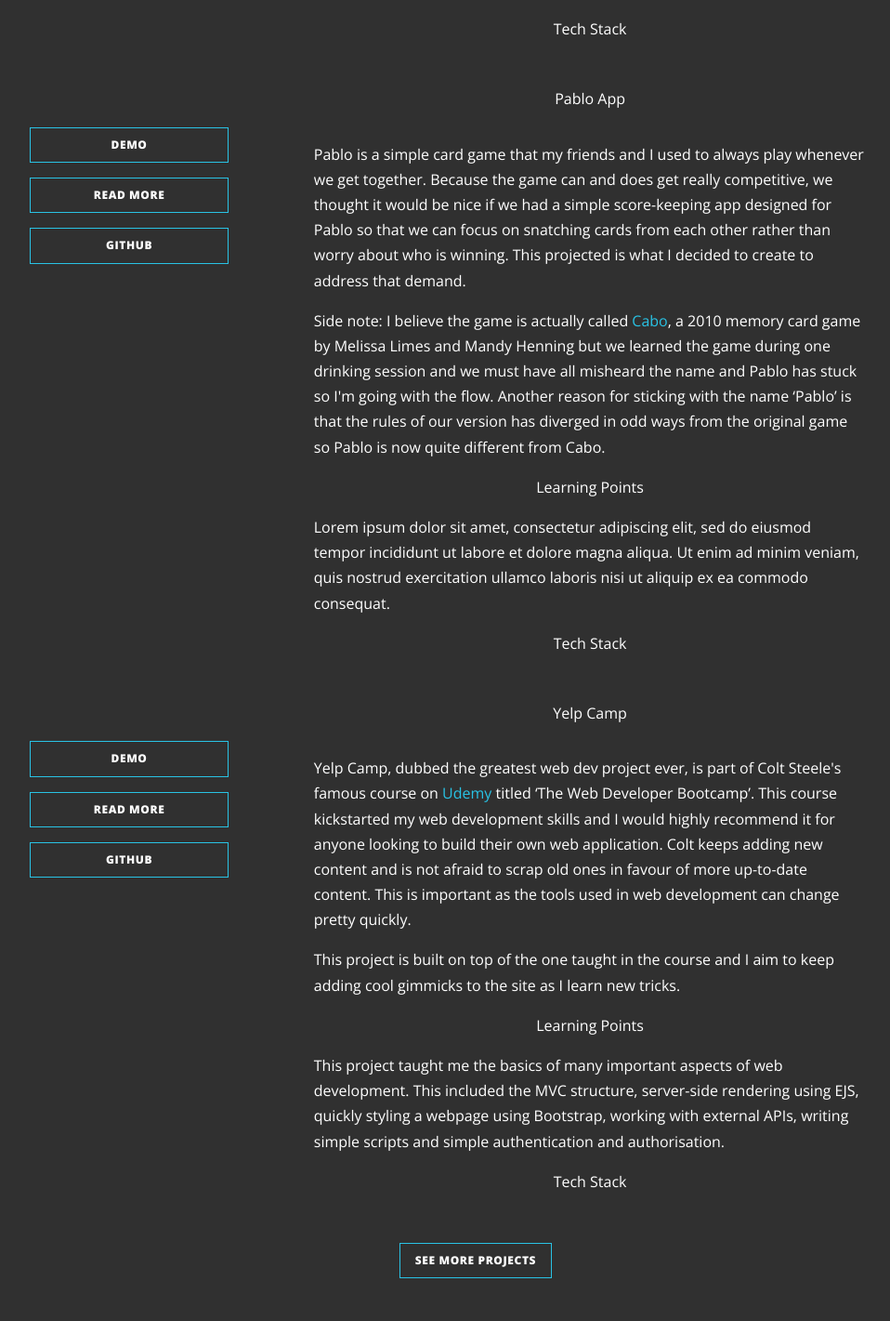
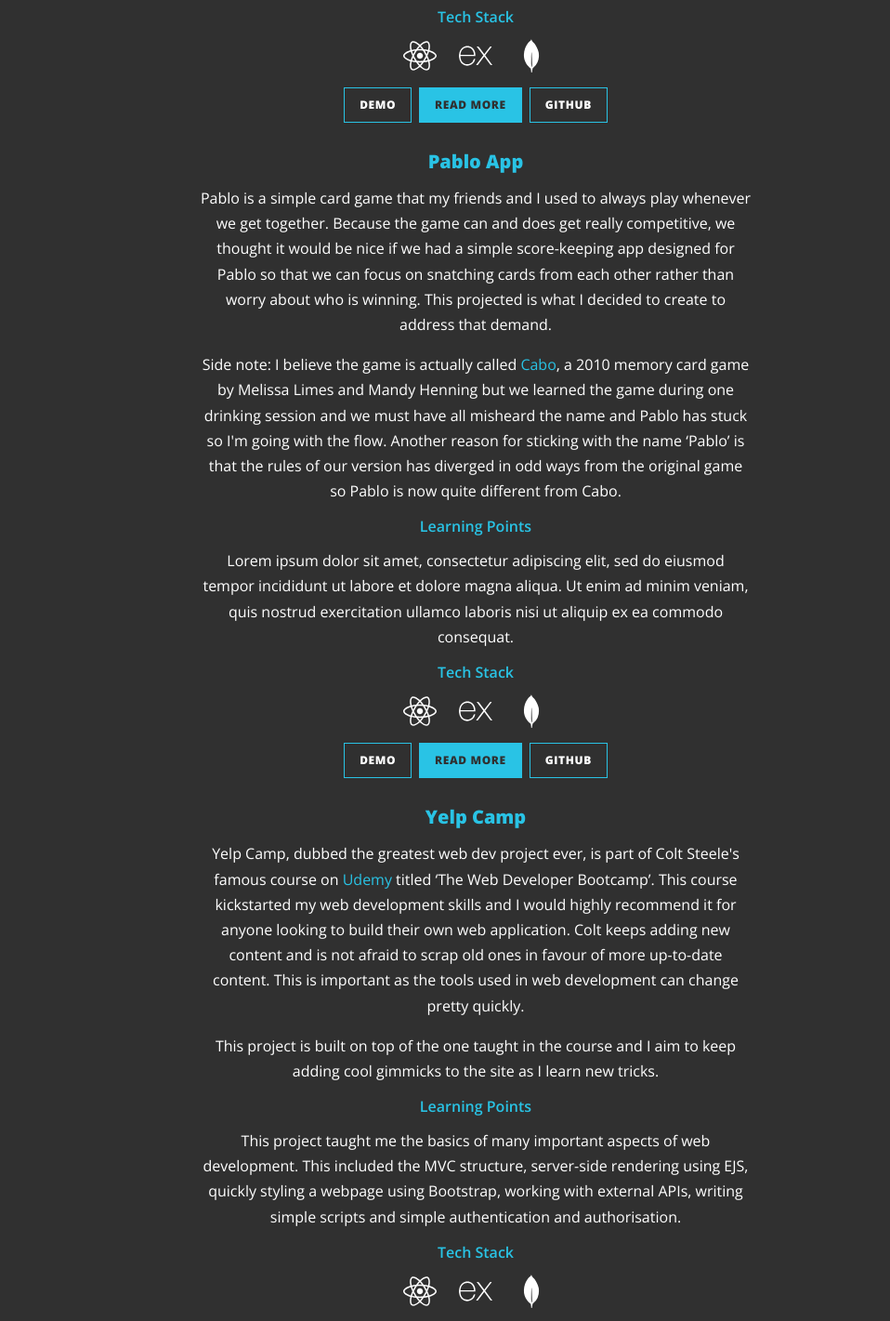
Before and after one commit to tigeryst/tigeryst, a Next.js app: page / in a window 1280 px wide. Shown: the part 1209-2630 px from the top of the page at 93% size, without its empty margins (128-1086 px from the left). Built offline with nearby package versions, Linux system fonts and the light colour scheme.

Commit message:
Refactor Projects section

```diff
--- a/app/(home)/projects.module.css
+++ /dev/null
@@ -1,57 +0,0 @@
-@media (min-width: 800px) {
-  .project {
-    display: grid;
-    column-gap: 2rem;
-    grid-template-columns: 0.3fr 1fr;
-    grid-template-areas:
-      "blank title"
-      "actions icon"
-      "actions description"
-      "actions lessons"
-      "actions tech";
-  }
-
-  .project__title {
-    grid-area: title;
-  }
-
-  .project__icon {
-    grid-area: icon;
-  }
-
-  .project__description {
-    grid-area: description;
-  }
-
-  .project__lessons {
-    grid-area: lessons;
-  }
-
-  .project__tech {
-    grid-area: tech;
-  }
-
-  .project__links {
-    grid-area: actions;
-    justify-content: start;
-    display: flex;
-    flex-direction: column;
-  }
-
-  .project__link > * {
-    width: 100%;
-    text-align: center;
-  }
-}
-
-@media (min-width: 1000px) {
-  .project {
-    grid-template-columns: 0.4fr 1fr;
-  }
-}
-
-@media (min-width: 1200px) {
-  .project {
-    grid-template-columns: 0.3fr 1fr;
-  }
-}
--- a/app/(home)/projects.tsx
+++ b/app/(home)/projects.tsx
@@ -1,25 +1,23 @@
 import Link from "next/link";
-import styles from "./projects.module.css";
+import { FaReact } from "react-icons/fa";
+import { SiExpress, SiMongodb } from "react-icons/si";
 
 export default function Projects() {
   return (
     <section
-      className="text-neutral-100 bg-neutral-900 text-center flow"
+      className="flow | text-neutral-100 bg-neutral-900 text-center"
       id="projects"
     >
-      <h2 className="section__title section__title--accent">Projects</h2>
-      <p className="section__subtitle mx-auto">What I Do</p>
+      <h2 className="section-title" data-accent>
+        Projects
+      </h2>
+      <p className="section-subtitle">What I Do</p>
 
-      <div className="flow-lg text-start mb-5">
-        <div className={`flow ${styles["project"]}`}>
-          <p
-            className={`fs-500 mx-auto text-center ${styles["project__title"]}`}
-          >
-            ERP Application
-          </p>
-          <i className={styles["project__icon"]}></i>
+      <div className="flow-lg mb-5">
+        <article className="flow">
+          <h3>ERP Application</h3>
 
-          <div className={`flow ${styles["project__description"]}`}>
+          <div className="flow">
             <p>
               This project was the first full stack web application that I built
               from scratch. The goal was to automate the main business processes
@@ -32,8 +30,8 @@
               .
             </p>
           </div>
-          <div className={`flow ${styles["project__lessons"]}`}>
-            <p className="mx-auto text-center">Learning Points</p>
+          <div className="flow">
+            <h4>Learning Points</h4>
             <p>
               I constantly learned new skills, all of which I incorporated into
               this still-evolving project so I guess this learning points
@@ -52,50 +50,50 @@
               easy to reason with.
             </p>
           </div>
-          <div className={`flow ${styles["project__tech"]}`}>
-            <p className="mx-auto text-center">Tech Stack</p>
-            <ul className="tech-stack">
-              <li className="tech-stack__item">
-                <i className="fab fa-react"></i>
+          <div className="flow">
+            <h4>Tech Stack</h4>
+            <ul className="flex justify-center | gap-6 text-4xl list-none p-0">
+              <li>
+                <FaReact />
               </li>
-              <li className="tech-stack__item">
-                <i className="fab fa-react"></i>
+              <li>
+                <SiExpress />
               </li>
-              <li className="tech-stack__item">
-                <i className="fab fa-react"></i>
+              <li>
+                <SiMongodb />
               </li>
             </ul>
           </div>
-          <ul className={`flex-row justify-center ${styles["project__links"]}`}>
-            <li className={styles["project__link"]}>
-              <Link href="/projects" className="button button-secondary">
+          <ul className="flex flex-col gap-2 | list-none p-0 sm:flex-row sm:justify-center">
+            <li>
+              <Link
+                href="/projects"
+                className="button"
+                data-variant="secondary"
+              >
                 demo
               </Link>
             </li>
-            <li className={styles["project__link"]}>
-              <Link href="/projects" className="button button--primary">
+            <li>
+              <Link href="/projects" className="button" data-variant="primary">
                 read more
               </Link>
             </li>
-            <li className={styles["project__link"]}>
+            <li>
               <a
                 href="https://github.com/tigeryst"
-                className="button button--secondary"
+                className="button"
+                data-variant="secondary"
               >
                 github
               </a>
             </li>
           </ul>
-        </div>
+        </article>
 
-        <div className={`flow ${styles["project"]}`}>
-          <p
-            className={`fs-500 mx-auto text-center ${styles["project__title"]}`}
-          >
-            Pablo App
-          </p>
-          <i className={styles["project__icon"]}></i>
-          <div className={`flow ${styles["project__description"]}`}>
+        <article className="flow">
+          <h3>Pablo App</h3>
+          <div className="flow">
             <p>
               Pablo is a simple card game that my friends and I used to always
               play whenever we get together. Because the game can and does get
@@ -117,8 +115,8 @@
               from Cabo.
             </p>
           </div>
-          <div className={`flow ${styles["project__lessons"]}`}>
-            <p className="mx-auto text-center">Learning Points</p>
+          <div className="flow">
+            <h4>Learning Points</h4>
             <p>
               Lorem ipsum dolor sit amet, consectetur adipiscing elit, sed do
               eiusmod tempor incididunt ut labore et dolore magna aliqua. Ut
@@ -126,50 +124,50 @@
               nisi ut aliquip ex ea commodo consequat.
             </p>
           </div>
-          <div className={`flow ${styles["project__tech"]}`}>
-            <p className="mx-auto text-center">Tech Stack</p>
-            <ul className="tech-stack">
-              <li className="tech-stack__item">
-                <i className="fab fa-react"></i>
+          <div className="flow">
+            <h4>Tech Stack</h4>
+            <ul className="flex justify-center | gap-6 text-4xl list-none p-0">
+              <li>
+                <FaReact />
               </li>
-              <li className="tech-stack__item">
-                <i className="fab fa-react"></i>
+              <li>
+                <SiExpress />
               </li>
-              <li className="tech-stack__item">
-                <i className="fab fa-react"></i>
+              <li>
+                <SiMongodb />
               </li>
             </ul>
           </div>
-          <ul className={`flex-row justify-center ${styles["project__links"]}`}>
-            <li className={styles["project__link"]}>
-              <Link href="/projects" className="button button--secondary">
+          <ul className="flex flex-col gap-2 | list-none p-0 sm:flex-row sm:justify-center">
+            <li>
+              <Link
+                href="/projects"
+                className="button"
+                data-variant="secondary"
+              >
                 demo
               </Link>
             </li>
-            <li className={styles["project__link"]}>
-              <Link href="/projects" className="button button--primary">
+            <li>
+              <Link href="/projects" className="button" data-variant="primary">
                 read more
               </Link>
             </li>
-            <li className={styles["project__link"]}>
+            <li>
               <a
                 href="https://github.com/tigeryst"
-                className="button button--secondary"
+                className="button"
+                data-variant="secondary"
               >
                 github
               </a>
             </li>
           </ul>
-        </div>
+        </article>
 
-        <div className={`flow ${styles["project"]}`}>
-          <p
-            className={`fs-500 mx-auto text-center ${styles["project__title"]}`}
-          >
-            Yelp Camp
-          </p>
-          <i className={styles["project__icon"]}></i>
-          <div className={`flow ${styles["project__description"]}`}>
+        <article className="flow">
+          <h3>Yelp Camp</h3>
+          <div className="flow">
             <p>
               Yelp Camp, dubbed the greatest web dev project ever, is part of
               Colt Steele&apos;s famous course on{" "}
@@ -190,8 +188,8 @@
             </p>
           </div>
 
-          <div className={`flow ${styles["project__lessons"]}`}>
-            <p className="mx-auto text-center">Learning Points</p>
+          <div className="flow">
+            <h4>Learning Points</h4>
             <p>
               This project taught me the basics of many important aspects of web
               development. This included the MVC structure, server-side
@@ -200,44 +198,49 @@
               authentication and authorisation.
             </p>
           </div>
-          <div className={`flow ${styles["project__tech"]}`}>
-            <p className="mx-auto text-center">Tech Stack</p>
-            <ul className="tech-stack">
-              <li className="tech-stack__item">
-                <i className="fab fa-react"></i>
+          <div className="flow">
+            <h4>Tech Stack</h4>
+            <ul className="flex justify-center | gap-6 text-4xl list-none p-0">
+              <li>
+                <FaReact />
               </li>
-              <li className="tech-stack__item">
-                <i className="fab fa-react"></i>
+              <li>
+                <SiExpress />
               </li>
-              <li className="tech-stack__item">
-                <i className="fab fa-react"></i>
+              <li>
+                <SiMongodb />
               </li>
             </ul>
           </div>
-          <ul className={`flex-row justify-center ${styles["project__links"]}`}>
-            <li className={styles["project__link"]}>
-              <Link href="/projects" className="button button--secondary">
+          <ul className="flex flex-col gap-2 | list-none p-0 sm:flex-row sm:justify-center">
+            <li>
+              <Link
+                href="/projects"
+                className="button"
+                data-variant="secondary"
+              >
                 demo
               </Link>
             </li>
-            <li className={styles["project__link"]}>
-              <Link href="/projects" className="button button--primary">
+            <li>
+              <Link href="/projects" className="button" data-variant="primary">
                 read more
               </Link>
             </li>
-            <li className={styles["project__link"]}>
+            <li>
               <a
                 href="https://github.com/tigeryst"
-                className="button button--secondary"
+                className="button"
+                data-variant="secondary"
               >
                 github
               </a>
             </li>
           </ul>
-        </div>
+        </article>
       </div>
 
-      <Link href="/projects" className="button button--primary">
+      <Link href="/projects" className="button" data-variant="primary">
         see more projects
       </Link>
     </section>
```
